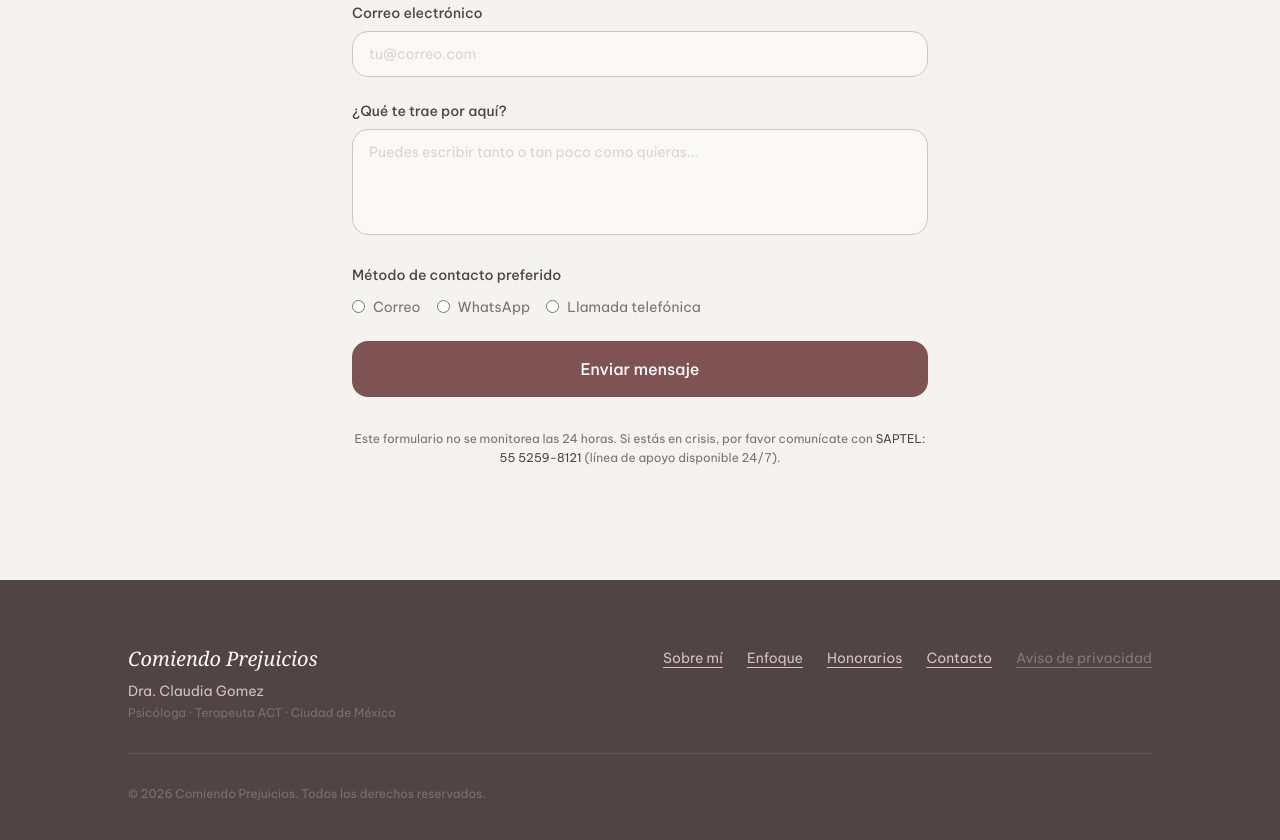
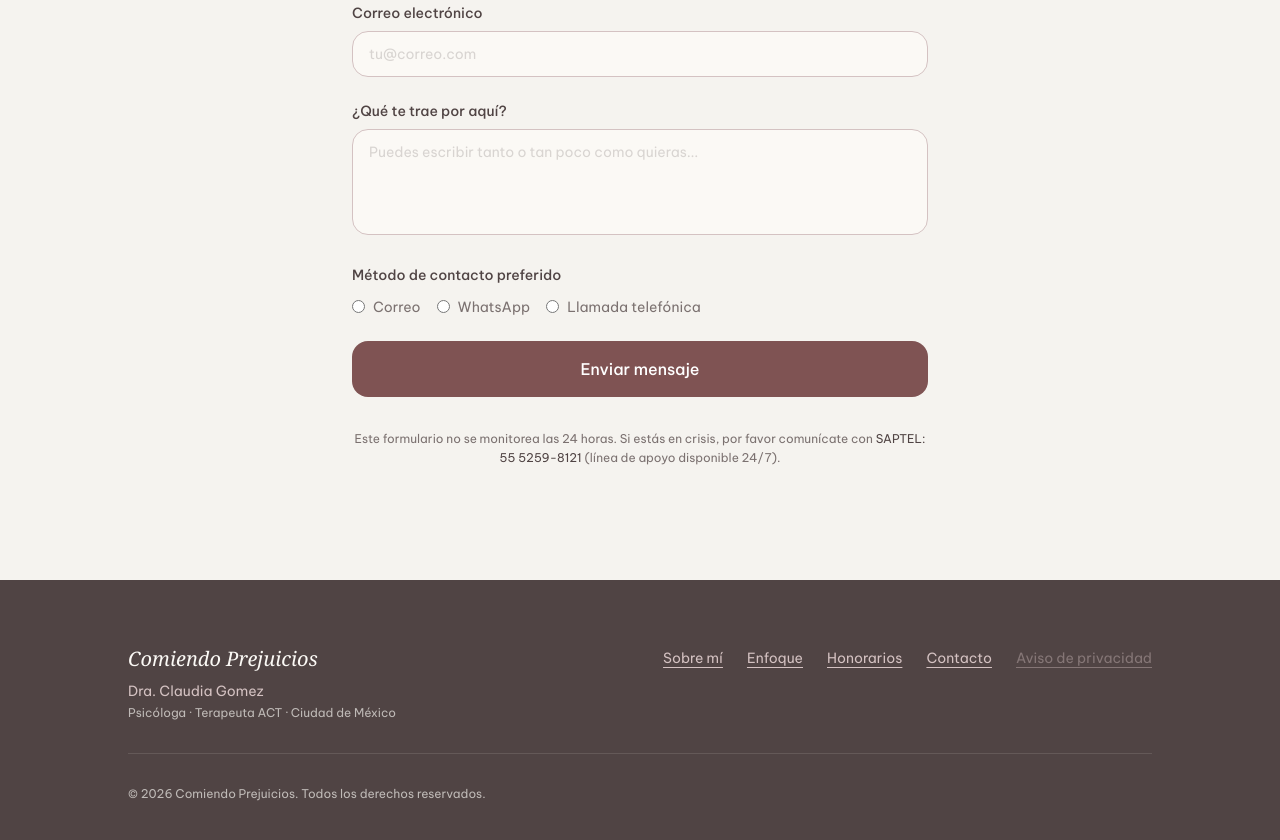
Before and after one commit to jlomeli/comiendo-prejuicios, an Astro site: page / in a window 1280 px wide. Shown: the part 7030-7870 px from the top of the page. Built offline with nearby package versions, Linux system fonts and the light colour scheme; Astro itself is replaced by a stand-in of ours.

Commit message:
fix: restore AA contrast for muted footer text
--brand-stone-light (deprecated alias for --brand-ink-light) is
calibrated for use on cream/light surfaces (4.5:1). footer.tsx applies
it as text color on the dark --brand-stone (ink) background instead,
which only clears ~1.97:1 — well under WCAG AA's 4.5:1 for normal text.

Adds a dedicated --brand-ink-light-on-dark token (4.85:1 on ink) for
this specific light-text-on-dark-surface case and points footer.tsx's
two muted-text usages at it instead.

Addresses review comment on PR #16 (styles/globals.css:92).

Co-Authored-By: Claude Sonnet 5 <noreply@anthropic.com>

```diff
--- a/src/components/sections/footer.tsx
+++ b/src/components/sections/footer.tsx
@@ -31,7 +31,7 @@ export function Footer() {
 						</p>
 						<p
 							className="text-xs mt-1 font-light"
-							style={{ color: "var(--brand-stone-light)" }}
+							style={{ color: "var(--brand-ink-light-on-dark)" }}
 						>
 							Psicóloga · Terapeuta ACT · Ciudad de México
 						</p>
@@ -72,7 +72,7 @@ export function Footer() {
 					<div className="pt-8 border-t" style={{ borderColor: DIVIDER_COLOR }}>
 						<p
 							className="text-xs font-light text-center sm:text-left"
-							style={{ color: "var(--brand-stone-light)" }}
+							style={{ color: "var(--brand-ink-light-on-dark)" }}
 						>
 							© {currentYear} Comiendo Prejuicios. Todos los derechos
 							reservados.
--- a/styles/globals.css
+++ b/styles/globals.css
@@ -67,6 +67,7 @@
   --brand-blush:          #D8A2A1;   /* primary_container — soft backgrounds, Aura gradient end */
   --brand-ink:            #504444;   /* on_surface_variant — body text; never pure black */
   --brand-ink-light:      #7B7170;   /* muted text, placeholders — 4.5:1 on cream */
+  --brand-ink-light-on-dark: #BFBAB7; /* muted text on an --brand-ink surface (e.g. the footer) — 4.85:1 on ink. --brand-ink-light is calibrated for cream backgrounds and falls to ~2:1 here, so it needs its own token rather than reuse. */
   --brand-surface-low:    #F5F3EF;   /* surface-container-low — nested sections, cards */
   --brand-surface:        #EFEEEA;   /* surface-container — inner modules */
   --brand-surface-lowest: #FFFFFF;   /* surface-container-lowest — floating components */
```
